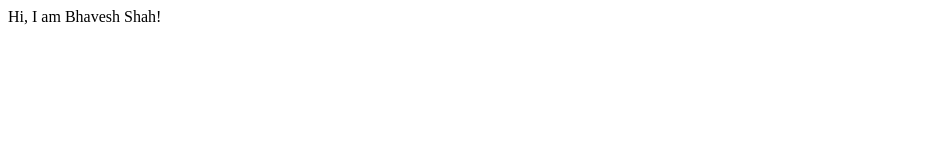
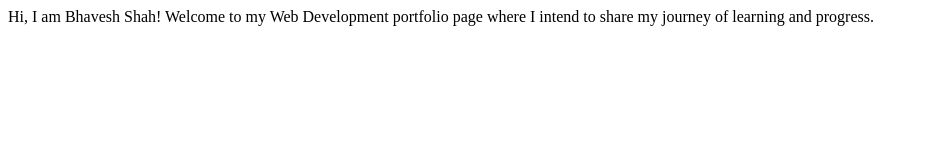
Before and after one commit to bhavesh-webdeveloper/bhavesh-shah-portfolio-site, a plain HTML site: page index.html in a window 1280 px wide. Shown: the whole page, without its empty margins (0-928 px from the left). Drawn offline with Linux system fonts and the light colour scheme.

Commit message:
updated text

```diff
--- a/index.html
+++ b/index.html
@@ -8,5 +8,6 @@
 </head>
 <body>
     Hi, I am Bhavesh Shah!
+    Welcome to my Web Development portfolio page where I intend to share my journey of learning and progress.
 </body>
 </html>
```
